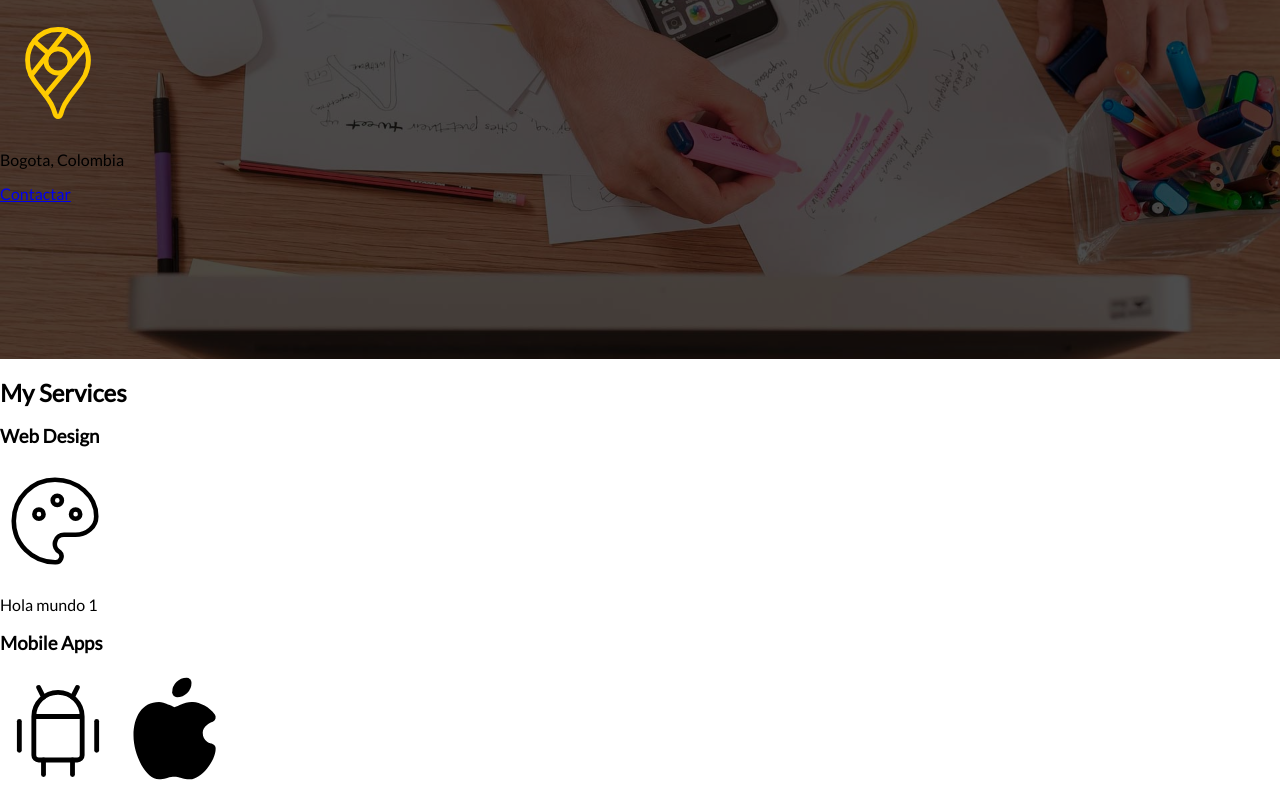
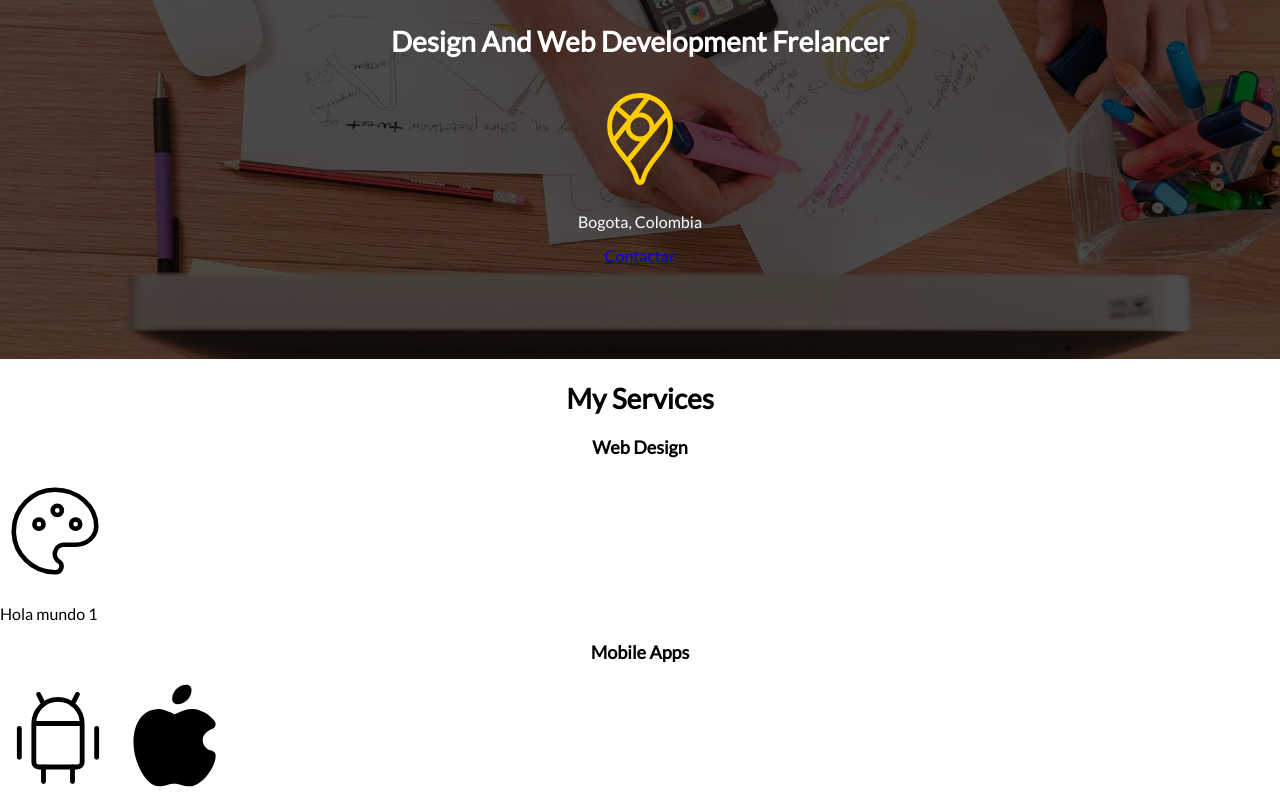
Before and after one commit to daniielbb/CursoDesarrolloWebDanielBB, a plain HTML site: page index.html in a window 1280 px wide. Shown: the part 229-1025 px from the top of the page. Drawn offline with Linux system fonts and the light colour scheme.

Commit message:
cambios en css

```diff
--- a/CSS/styles.css
+++ b/CSS/styles.css
@@ -18,10 +18,20 @@ body{
     font-size: 16px; /* 1 rem = 10 px*/
     font-family: "Lato", sans-serif;
 }
+h1{
+    font-size: 3.8rem;
+}
+h2{
+    font-size: 2.8rem;
+}
+h3{
+    font-size: 1.8rem;
+}
+h1,h2,h3{
+text-align: center;
+}
 
 .titulo{
-    text-align: center;
-    font-size: 3.8rem;
     font-family: "Lato", sans-serif;
     font-weight: 700;
     font-style: italic;
@@ -46,7 +56,7 @@ body{
 .navegacion_principal{
    display: flex;
    flex-direction: column;
-    text-align: center;
+   text-align: center;
 }
 @media (min-width: 768px) {
   .navegacion_principal{
@@ -77,4 +87,13 @@ body{
     background-color: rgba(0,0,0, .7);/*agrega la transparencia*/
     width: 100%;
     height: 100%;
+
+    display: flex;
+    flex-direction: column;
+    align-items: center;/*sirve para alinear todo el contenido de la clase*/
+    justify-content: center;
 }
+.contenido-hero h2, .contenido-hero p{
+    color:var(--blanco);
+
+}
--- a/index.html
+++ b/index.html
@@ -28,7 +28,7 @@
 
     <section class="hero">
         <div class="contenido-hero">
-        <h2 class="titulo">Design And Web Development <span>Frelancer</span> </h2>
+        <h2 >Design And Web Development <span>Frelancer</span> </h2>
         <!--
         category: Brand
         version: "2.16"
```
